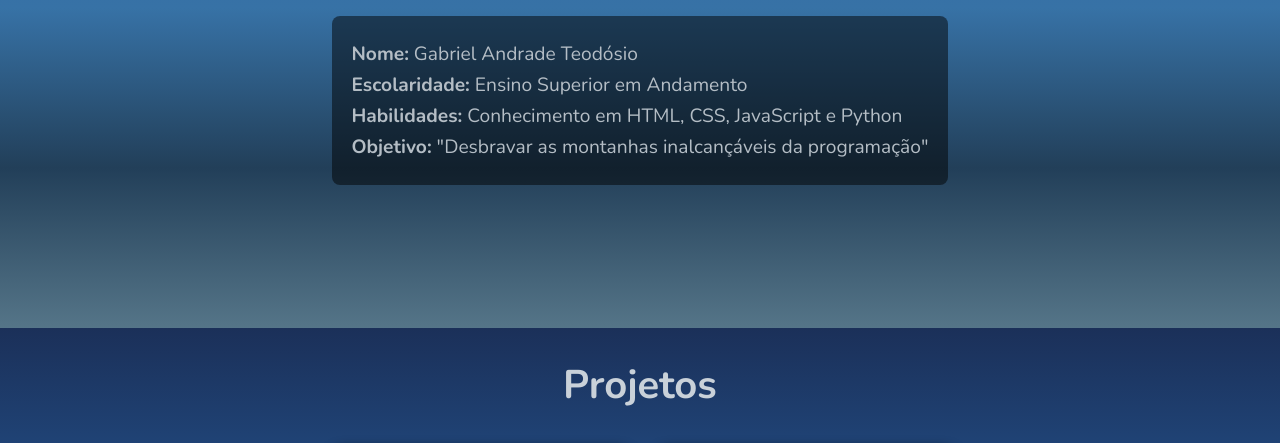
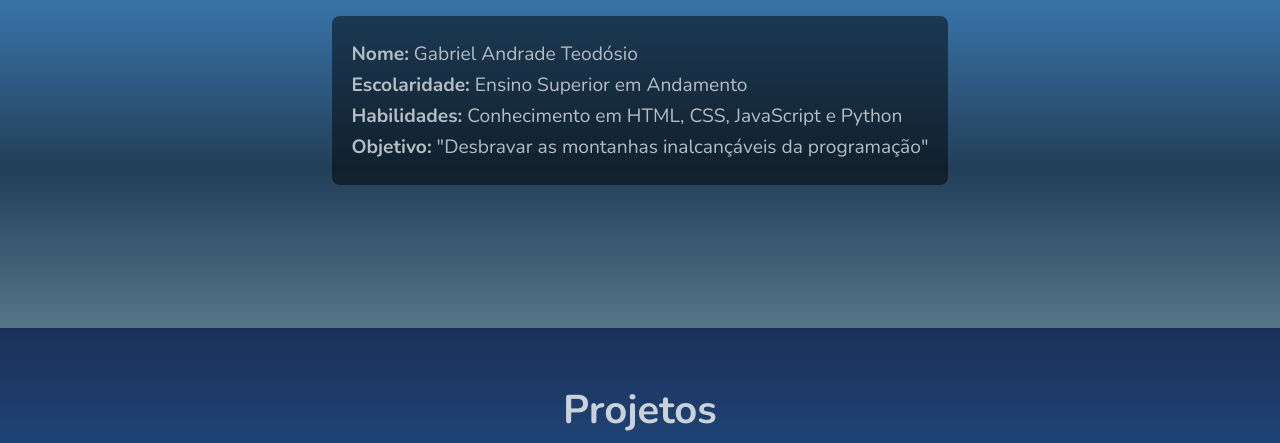
Before and after one commit to DevGabrielAndrade/Portif-lio, a plain HTML site: page index.html in a window 1280 px wide. Shown: the part 472-915 px from the top of the page. Drawn offline with nearby package versions, Linux system fonts and the light colour scheme.

Commit message:
Update style.css

```diff
--- a/style.css
+++ b/style.css
@@ -74,8 +74,7 @@ main {
 }
 main h1{
     font-size: 2.5em;
-    margin: 20px;
-    margin-bottom: 34px;
+    margin: 45px;
     text-align: center;
 }
 
```
